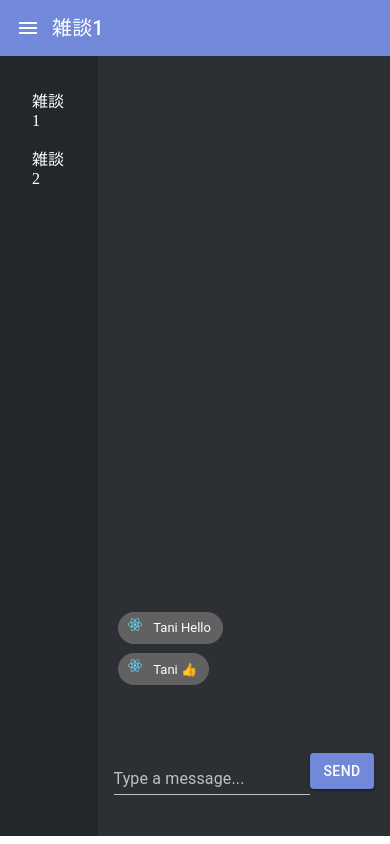
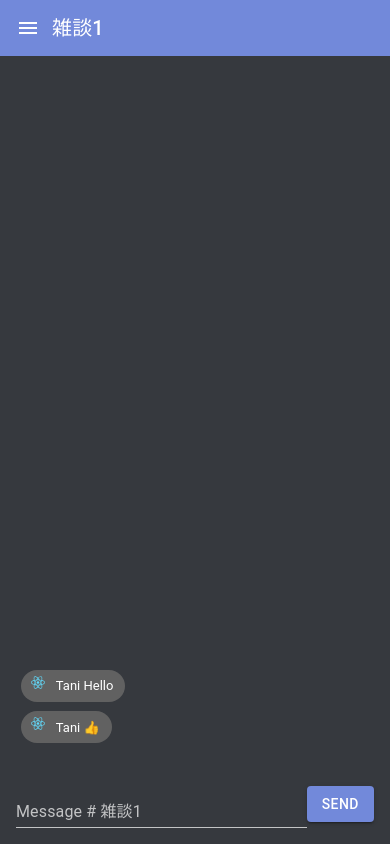
Before and after one commit to Cosmic-rare/c-app-v3, a React (Create React App) app: page / in a window 390 px wide. Built offline with nearby package versions, Linux system fonts and the light colour scheme.

Commit message:
🎸 ResponsivSidebar

```diff
--- a/src/components/App.css
+++ b/src/components/App.css
@@ -1,35 +1,41 @@
-/* Header.js */
+/* Header.jsx */
+
 .navbar {
   z-index: 100;
 }
 
+
+
+
+
 /* Dashboard */
-.grid-container {
-  height: calc(100vh - 64px);
-  display: grid;
-  grid-template-columns: 1fr 1fr 1fr 1fr;
-  grid-template-rows: 1fr 1.5fr 0.5fr;
-  grid-template-areas: "Topics Messages Messages Messages" "Topics Messages Messages Messages" "Topics Send-Messages Send-Messages Send-Messages";
-}
 
 .topics-grid {
   grid-area: Topics;
-  background: #23272a;
+  background: #2E3136;
+  box-shadow: inset -2px 0px 10px -4px rgba(0,0,0,0.75);
 }
 
 .messages-grid {
   grid-area: Messages;
   position: relative;
-  background: #2c2f33;
-
+  background: #36393E;
 }
 
 .send-messages-grid {
   grid-area: Send-Messages;
-  background: #2c2f33;
+  background: #36393E;
+  position: relative;
+  display: flex;
+  justify-content: center;
+  width: 100%;
 }
 
-/* Topics.js */
+.right-container {
+  display: contents;
+}
+
+/* Topics.jsx */
 .topics-container {
   height: 100%;
   padding: 1em;
@@ -37,7 +43,7 @@
   color: white;
 }
 
-/* Messages.js */
+/* Messages.jsx */
 .messages-container {
   bottom: 0px;
   padding: 1em;
@@ -53,19 +59,58 @@
   padding: 0.3em;
 }
 
-/* SendMessage.js */
+/* SendMessage.jsx */
 .send-message-container {
   height: 100%;
   padding: 1em;
   box-sizing: border-box;
   display: flex;
   align-items: center;
+  flex-basis: 100%;
+  justify-content: center;
 }
 
 .message-input {
   flex-basis: 85%;
 }
 
-.message-button {
-  flex-basis: 15%;
+.send-message-border {
+  position: absolute;
+  height: 100%;
+  width: 90%;
+  border-top: 1px solid lightgrey;
 }
+
+
+/* MEDIA QUERIES FOR DESKTOP */
+@media only screen and (min-width: 600px) {
+  .grid-container {
+    height: calc(100vh - 64px);
+    display: grid;
+    grid-template-columns: 1fr 1fr 1fr 1fr;
+    grid-template-rows: 1fr 1.5fr 0.5fr;
+    grid-template-areas: "Topics Messages Messages Messages" "Topics Messages Messages Messages" "Topics Send-Messages Send-Messages Send-Messages";
+  }
+
+  .menu-burger-button {
+    display: none !important;
+  }
+}
+
+
+/* MEDIA QUERIES FOR MOBILE */
+
+@media only screen and (max-width: 599px) {
+  .grid-container {
+    height: calc(100vh - 56px);
+    display: grid;
+    grid-template-columns: 1fr;
+    grid-template-rows: 1.7fr 0.1fr;
+    grid-template-areas: "Messages" "Send-Messages";
+  }
+
+  .topics-grid {
+    display: none;
+  }
+
+}
--- a/src/components/Dashboard.js
+++ b/src/components/Dashboard.js
@@ -5,22 +5,30 @@ import Messages from "./Messages"
 import SendMessage from "./SendMessage"
 import Header from "./Header"
 
-const  Dashboard = (props) => {
+const Dashboard = (props) => {
   const topics = ["雑談1", "雑談2"]
-  const messages = [{from: "Tani", msg: "Hello", id: 0}, {from: "Tani", msg: "👍", id: 1}]
+  const messages = [{ from: "Tani", msg: "Hello", id: 0 }, { from: "Tani", msg: "👍", id: 1 }]
   const [activeTopic, changeActiveTopic] = useState(topics[0])
 
   const user = "eric#1234"
 
   return (
     <div>
-      <Header activeTopic={activeTopic} />
+      <Header activeTopic={activeTopic} topics={topics} />
       <div className="grid-container">
-        <Topics topics={topics} changeActiveTopic={changeActiveTopic} />
-        <Messages activeTopic={activeTopic} messages={messages} />
-        <SendMessage user={user} activeTopic={activeTopic} />
+        <div className="topics-grid">
+          <Topics topics={topics} changeActiveTopic={changeActiveTopic} />
+        </div>
+
+        <div className="messages-grid">
+          <Messages activeTopic={activeTopic} messages={messages} />
+        </div>
+
+        <div className="send-messages-grid">
+          <SendMessage user={user} activeTopic={activeTopic} />
+        </div>
       </div >
-    </div >
+    </div>
   )
 }
 
--- a/src/components/Header.js
+++ b/src/components/Header.js
@@ -3,16 +3,27 @@ import Toolbar from "@material-ui/core/Toolbar"
 import Typography from "@material-ui/core/Typography"
 import IconButton from "@material-ui/core/IconButton"
 import MenuIcon from "@material-ui/icons/Menu"
+import { Menu, SwipeableDrawer } from '@material-ui/core';
+import { useState } from "react"
+import Topics from "./Topics"
 
 const Header = (props) => {
-  const { activeTopic } = props
+  const [drawerVisible, changeDrawerVisible] = useState(false);
+  const { activeTopic, topics } = props
 
   return (
     <AppBar position="static">
       <Toolbar className="navbar">
-        <IconButton edge="start" color="inherit" aria-label="menu">
-          <MenuIcon />
+        <IconButton edge="start" color="inherit" aria-label="menu" className="menu-burger-button">
+          <MenuIcon onClick={() => changeDrawerVisible(true)} />
         </IconButton>
+        <SwipeableDrawer
+          anchor="left"
+          open={drawerVisible}
+          onClose={() => changeDrawerVisible(false)}
+        >
+          <Topics topics={topics} activeTopic={activeTopic} />
+        </SwipeableDrawer>
         <Typography variant="h6">
           {activeTopic}
         </Typography>
--- a/src/components/Messages.js
+++ b/src/components/Messages.js
@@ -7,7 +7,6 @@ const Messages = (props) => {
   const { messages } = props
 
   return (
-    <div className="messages-grid">
     <div className="messages-container">
 
       {messages.map((message) => {
@@ -19,7 +18,6 @@ const Messages = (props) => {
       })}
 
     </div>
-    </div>
   )
 }
 
--- a/src/components/SendMessage.js
+++ b/src/components/SendMessage.js
@@ -2,6 +2,7 @@ import TextField from "@material-ui/core/TextField"
 import Button from "@material-ui/core/Button"
 
 const SendMessage = (props) => {
+  const { activeTopic } = props
   return (
     <div className="send-messages-grid">
       <div className="send-message-container">
@@ -10,7 +11,7 @@ const SendMessage = (props) => {
           color="primary"
           id="filled-name"
           className="message-input"
-          label="Type a message..."
+          label={`Message # ${activeTopic}`}
         />
         <Button color="primary" variant="contained" className="message-button">Send</Button>
       </div>
--- a/src/components/Topics.js
+++ b/src/components/Topics.js
@@ -6,7 +6,6 @@ import ListItem from "@material-ui/core/ListItem"
 const Topics = (props) => {
   const { topics, changeActiveTopic } = props
   return (
-    <div className="topics-grid">
     <div className="topics-container">
       <List>
         {topics.map(topic => (
@@ -14,7 +13,6 @@ const Topics = (props) => {
         ))}
       </List>
     </div>
-    </div>
   )
 }
 
```
Lines whose indentation alone changed are shown as unchanged.
